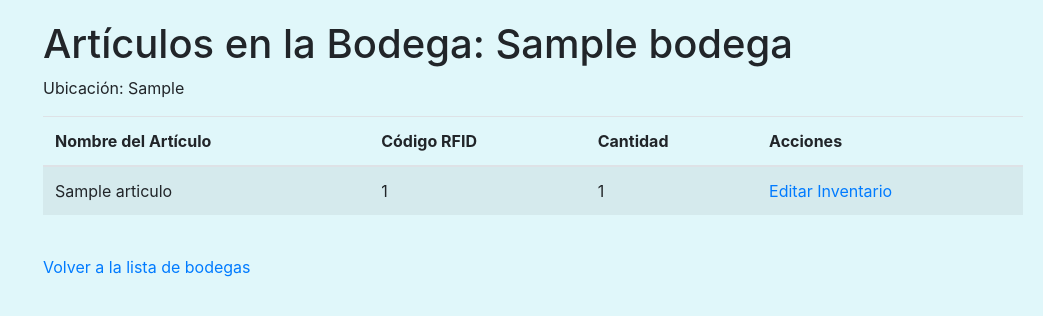
After one commit to corsinf/BWMS, a Django app: page /gestion_bodegas/bodegas/1/articulos/ in a window 1280 px wide. The commit adds this page. Shown: the top 316 px of the page, without its empty margins (237-1280 px from the left). Run offline with Django 5.2, Linux system fonts and the light colour scheme; tables that the repository leaves empty hold one stand-in row (values such as "Sample post"); some libraries are stand-ins or nearby versions.

Commit message:
Cambios en models y views de inventario y sus templates

```diff
--- a/gestion_bodegas/models/bodega/inventario.py
+++ b/gestion_bodegas/models/bodega/inventario.py
@@ -1,17 +1,32 @@
 from django.db import models
 from .bodegas import Bodega
 from .articulos import Articulo
+from .ubicaciones import Zona, Estanteria, Nivel
 
 class InventarioBodega(models.Model):
     bodega = models.ForeignKey(Bodega, on_delete=models.CASCADE, related_name='inventario')
     articulo = models.ForeignKey(Articulo, on_delete=models.CASCADE, related_name='inventario')
     cantidad = models.PositiveIntegerField(default=0)
+    zona = models.ForeignKey(Zona, on_delete=models.SET_NULL, null=True, blank=True)
+    estanteria = models.ForeignKey(Estanteria, on_delete=models.SET_NULL, null=True, blank=True)
+    nivel = models.ForeignKey(Nivel, on_delete=models.SET_NULL, null=True, blank=True)
 
     class Meta:
-        unique_together = ('bodega', 'articulo')
+        unique_together = ('bodega', 'articulo', 'zona', 'estanteria', 'nivel') # La ubicación ahora también forma parte de la unicidad
 
     def __str__(self):
-        return f"{self.articulo.nombre} en {self.bodega.nombre}: {self.cantidad}"
+        ubicacion_str = ""
+        if self.zona:
+            ubicacion_str += f"Zona: {self.zona.nombre}"
+        if self.estanteria:
+            if ubicacion_str:
+                ubicacion_str += ", "
+            ubicacion_str += f"Estantería: {self.estanteria.nombre}"
+        if self.nivel:
+            if ubicacion_str:
+                ubicacion_str += ", "
+            ubicacion_str += f"Nivel: {self.nivel.nombre}"
+        return f"{self.articulo.nombre} en {self.bodega.nombre} ({self.cantidad}) - Ubicación: {ubicacion_str if ubicacion_str else 'Sin ubicación'}"
 
 # Modelos Adicionales (Opcionales)
 
--- /dev/null
+++ b/gestion_bodegas/templates/gestion_bodegas/bodegas/articulos_por_bodega.html
@@ -0,0 +1,36 @@
+{% extends 'gestion_bodegas/base.html' %}
+
+{% block content %}
+    <h1>Artículos en la Bodega: {{ bodega.nombre }}</h1>
+    <p>Ubicación: {{ bodega.ubicacion }}</p>
+
+    {% if inventario %}
+        <table class="table table-striped">
+            <thead>
+                <tr>
+                    <th>Nombre del Artículo</th>
+                    <th>Código RFID</th>
+                    <th>Cantidad</th>
+                    <th>Acciones</th>
+                </tr>
+            </thead>
+            <tbody>
+                {% for item in inventario %}
+                    <tr>
+                        <td>{{ item.articulo.nombre }}</td>
+                        <td>{{ item.articulo.codigo_rfid }}</td>
+                        <td>{{ item.cantidad }}</td>
+                        <td>
+                            <a href="{% url 'editar_inventario' item.pk %}">Editar Inventario</a>
+                            </td>
+                    </tr>
+                {% endfor %}
+            </tbody>
+        </table>
+    {% else %}
+        <p>No hay artículos en esta bodega.</p>
+    {% endif %}
+
+    <br>
+    <a href="{% url 'lista_bodegas' %}">Volver a la lista de bodegas</a>
+{% endblock %}
--- a/gestion_bodegas/templates/gestion_bodegas/bodegas/lista_bodegas.html
+++ b/gestion_bodegas/templates/gestion_bodegas/bodegas/lista_bodegas.html
@@ -6,7 +6,8 @@
     <ul>
         {% for bodega in bodegas %}
             <li>
-                {{ bodega.nombre }} - {{ bodega.ubicacion }}
+                <a href="{% url 'articulos_por_bodega' bodega.pk %}">{{ bodega.nombre }}</a>
+                - {{ bodega.ubicacion }}
                 <a href="{% url 'editar_bodega' bodega.pk %}">Editar</a>
                 <a href="{% url 'eliminar_bodega' bodega.pk %}">Eliminar</a>
             </li>
--- a/gestion_bodegas/templates/gestion_bodegas/inventario/lista_inventario.html
+++ b/gestion_bodegas/templates/gestion_bodegas/inventario/lista_inventario.html
@@ -2,7 +2,7 @@
 {% block content %}
     <h1>Inventario en Bodegas</h1>
     <a href="{% url 'crear_inventario' %}">Añadir Artículo al Inventario</a>
-    <table>
+    <table class="table table-striped">
         <thead>
             <tr>
                 <th>Bodega</th>
--- a/gestion_bodegas/templates/gestion_bodegas/ubicaciones/estanterias/crear_estanteria.html
+++ b/gestion_bodegas/templates/gestion_bodegas/ubicaciones/estanterias/crear_estanteria.html
@@ -7,5 +7,5 @@
         {{ form.as_p }}
         <button type="submit">Guardar Estantería</button>
     </form>
-    <a href="{% url 'lista_estanterias' %}">Volver a la lista de estanterías</a>
+    <a href="{% url 'lista_zonas' %}">Volver a la lista de estanterías</a>
 {% endblock %}
--- a/gestion_bodegas/templates/gestion_bodegas/ubicaciones/estanterias/editar_estanteria.html
+++ b/gestion_bodegas/templates/gestion_bodegas/ubicaciones/estanterias/editar_estanteria.html
@@ -7,5 +7,5 @@
         {{ form.as_p }}
         <button type="submit">Guardar Cambios</button>
     </form>
-    <a href="{% url 'lista_estanterias' %}">Volver a la lista de estanterías</a>
+    <a href="{% url 'lista_zonas' %}">Volver a la lista de estanterías</a>
 {% endblock %}
--- a/gestion_bodegas/templates/gestion_bodegas/ubicaciones/estanterias/eliminar_estanteria.html
+++ b/gestion_bodegas/templates/gestion_bodegas/ubicaciones/estanterias/eliminar_estanteria.html
@@ -7,5 +7,5 @@
         {% csrf_token %}
         <button type="submit">Confirmar Eliminación</button>
     </form>
-    <a href="{% url 'lista_estanterias' %}">Volver a la lista de estanterías</a>
+    <a href="{% url 'lista_zonas' %}">Volver a la lista de estanterías</a>
 {% endblock %}
--- a/gestion_bodegas/templates/gestion_bodegas/ubicaciones/niveles/crear_nivel.html
+++ b/gestion_bodegas/templates/gestion_bodegas/ubicaciones/niveles/crear_nivel.html
@@ -7,5 +7,5 @@
         {{ form.as_p }}
         <button type="submit">Guardar Nivel</button>
     </form>
-    <a href="{% url 'lista_niveles' %}">Volver a la lista de niveles</a>
+    <a href="{% url 'lista_zonas' %}">Volver a la lista de niveles</a>
 {% endblock %}
--- a/gestion_bodegas/templates/gestion_bodegas/ubicaciones/niveles/editar_nivel.html
+++ b/gestion_bodegas/templates/gestion_bodegas/ubicaciones/niveles/editar_nivel.html
@@ -7,5 +7,5 @@
         {{ form.as_p }}
         <button type="submit">Guardar Cambios</button>
     </form>
-    <a href="{% url 'lista_niveles' %}">Volver a la lista de niveles</a>
+    <a href="{% url 'lista_zonas' %}">Volver a la lista de niveles</a>
 {% endblock %}
--- a/gestion_bodegas/templates/gestion_bodegas/ubicaciones/niveles/eliminar_nivel.html
+++ b/gestion_bodegas/templates/gestion_bodegas/ubicaciones/niveles/eliminar_nivel.html
@@ -7,5 +7,5 @@
         {% csrf_token %}
         <button type="submit">Confirmar Eliminación</button>
     </form>
-    <a href="{% url 'lista_niveles' %}">Volver a la lista de niveles</a>
+    <a href="{% url 'lista_zonas' %}">Volver a la lista de niveles</a>
 {% endblock %}
--- a/gestion_bodegas/urls.py
+++ b/gestion_bodegas/urls.py
@@ -49,6 +49,7 @@ urlpatterns = [
     path('bodegas/crear/', bodegas_views.CrearBodega.as_view(), name='crear_bodega'),
     path('bodegas/editar/<int:pk>/', bodegas_views.EditarBodega.as_view(), name='editar_bodega'),
     path('bodegas/eliminar/<int:pk>/', bodegas_views.EliminarBodega.as_view(), name='eliminar_bodega'),
+    path('bodegas/<int:bodega_id>/articulos/', bodegas_views.ListaArticulosPorBodega.as_view(), name='articulos_por_bodega'),
 
     # URLs para Artículos
     path('articulos/', articulos_views.ListaArticulos.as_view(), name='lista_articulos'),
--- a/gestion_bodegas/views/bodega/bodegas_views.py
+++ b/gestion_bodegas/views/bodega/bodegas_views.py
@@ -4,6 +4,8 @@ from django.views import View
 from django.views.generic import ListView, CreateView, UpdateView, DeleteView
 from django.urls import reverse_lazy
 from django.forms import ModelForm
+from ...models.bodega.bodegas import Bodega
+from ...models.bodega.inventario import InventarioBodega
 
 class BodegaForm(ModelForm):
     class Meta:
@@ -32,3 +34,16 @@ class EliminarBodega(DeleteView):
     template_name = 'gestion_bodegas/bodegas/eliminar_bodega.html'
     success_url = reverse_lazy('lista_bodegas')
     context_object_name = 'bodega'
+
+
+class ListaArticulosPorBodega(View):
+    template_name = 'gestion_bodegas/bodegas/articulos_por_bodega.html'
+
+    def get(self, request, bodega_id):
+        bodega = get_object_or_404(Bodega, pk=bodega_id)
+        inventario = InventarioBodega.objects.filter(bodega=bodega).select_related('articulo')
+        context = {
+            'bodega': bodega,
+            'inventario': inventario,
+        }
+        return render(request, self.template_name, context)
```
Also changed, not shown: gestion_bodegas/views/bodega/inventario_views.py (+16 -1 lines), gestion_bodegas/migrations/0003_alter_inventariobodega_unique_together_and_more.py (added).
